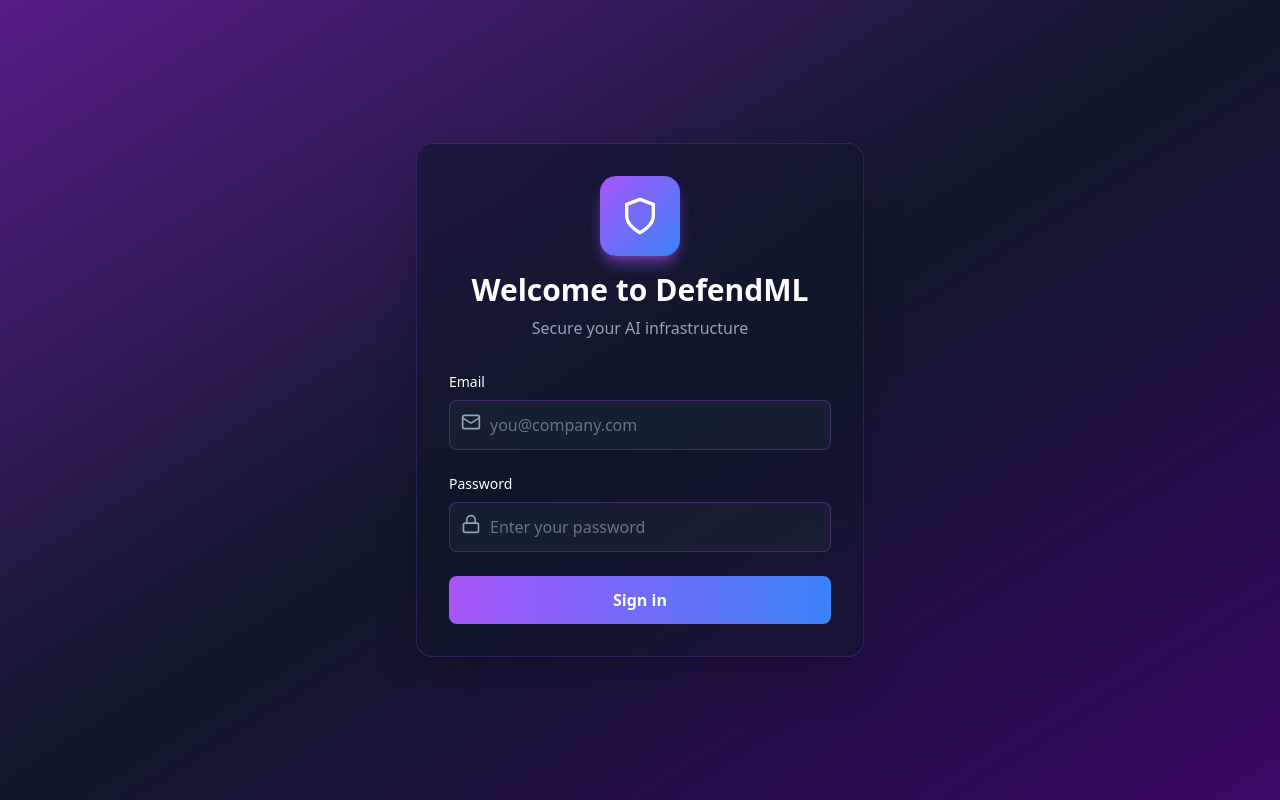
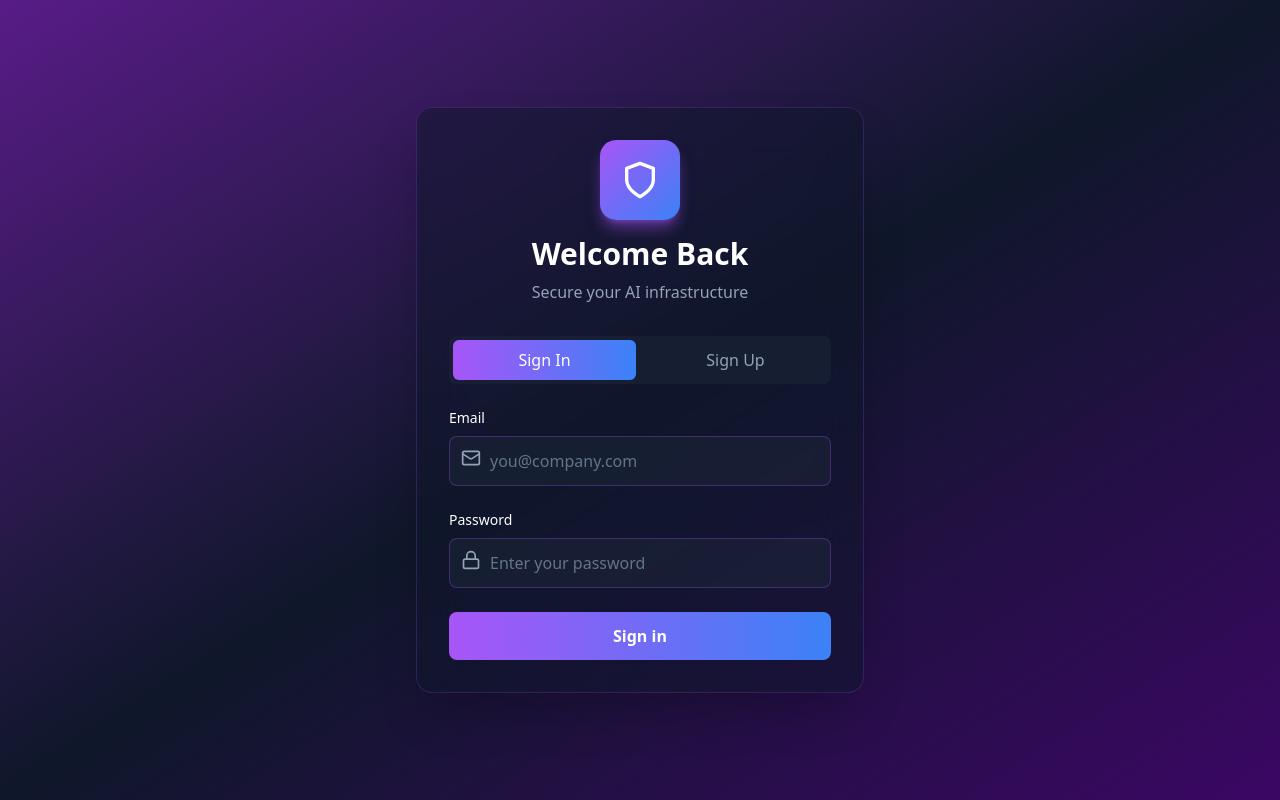
Before and after one commit to dsovan2004-beep/defendml-app, a Next.js app: page /login in a window 1280 px wide. Built offline with nearby package versions, Linux system fonts and the light colour scheme; no server answers.

Commit message:
Update login.tsx

```diff
--- a/src/pages/login.tsx
+++ b/src/pages/login.tsx
@@ -1,5 +1,5 @@
 import { useState, useEffect } from "react";
-import { Shield, Lock, Mail } from "lucide-react";
+import { Shield, Lock, Mail, User } from "lucide-react";
 import { createClient } from "@supabase/supabase-js";
 import { setDemoSession, isDemoEnabled, getDemoSession } from "../lib/authClient";
 
@@ -16,10 +16,25 @@ const demoCredentials = [
 ];
 
 export default function Login() {
+  const [mode, setMode] = useState<"signin" | "signup">("signin");
   const [email, setEmail] = useState("");
   const [password, setPassword] = useState("");
+  const [fullName, setFullName] = useState("");
   const [error, setError] = useState<string | null>(null);
+  const [success, setSuccess] = useState<string | null>(null);
   const [busy, setBusy] = useState(false);
+
+  // ✅ Check if we should auto-switch to signup mode based on URL params
+  useEffect(() => {
+    const params = new URLSearchParams(window.location.search);
+    const plan = params.get("plan");
+    const trial = params.get("trial");
+
+    // If coming from "Start Free Trial" or "Get Started", switch to signup mode
+    if (trial === "true" || plan === "starter" || plan === "growth") {
+      setMode("signup");
+    }
+  }, []);
 
   // ✅ Auto-redirect if user already has a Supabase or demo session
   useEffect(() => {
@@ -37,9 +52,10 @@ export default function Login() {
     })();
   }, []);
 
-  async function onSubmit(e: React.FormEvent) {
+  async function onSignIn(e: React.FormEvent) {
     e.preventDefault();
     setError(null);
+    setSuccess(null);
     setBusy(true);
 
     try {
@@ -69,6 +85,74 @@ export default function Login() {
     }
   }
 
+  async function onSignUp(e: React.FormEvent) {
+    e.preventDefault();
+    setError(null);
+    setSuccess(null);
+    setBusy(true);
+
+    try {
+      // Validate inputs
+      if (!fullName.trim()) {
+        throw new Error("Please enter your full name");
+      }
+      if (!email.trim()) {
+        throw new Error("Please enter your email");
+      }
+      if (password.length < 6) {
+        throw new Error("Password must be at least 6 characters");
+      }
+
+      // ✅ Step 1: Create new user with Supabase Auth
+      const { data, error: signUpError } = await supabase.auth.signUp({
+        email,
+        password,
+        options: {
+          data: {
+            full_name: fullName,
+            role: "viewer",
+          },
+        },
+      });
+
+      if (signUpError) throw signUpError;
+      if (!data.user) throw new Error("Failed to create user");
+
+      // ✅ Step 2: Insert into public.users table (if not auto-created by trigger)
+      // This ensures your app has the user data it needs
+      const { error: insertError } = await supabase
+        .from("users")
+        .insert({
+          auth_user_id: data.user.id,
+          email: email,
+          full_name: fullName,
+          role: "viewer",
+        });
+
+      // Ignore duplicate key errors (in case trigger already created it)
+      if (insertError && !insertError.message.includes("duplicate")) {
+        console.error("Failed to insert user into public.users:", insertError);
+        // Don't throw - the auth user was created, so proceed
+      }
+
+      // ✅ Step 3: Check if email confirmation is required
+      if (data.user && !data.session) {
+        setSuccess("Account created! Please check your email to verify your account.");
+        setEmail("");
+        setPassword("");
+        setFullName("");
+      } else {
+        // Auto sign-in if email confirmation is disabled
+        const params = new URLSearchParams(window.location.search);
+        window.location.replace(params.get("next") || "/overview");
+      }
+    } catch (err: any) {
+      setError(err?.message || "Failed to create account");
+    } finally {
+      setBusy(false);
+    }
+  }
+
   return (
     <div className="min-h-screen flex items-center justify-center bg-gradient-to-br from-purple-900 via-slate-900 to-purple-950 p-4">
       <div className="w-full max-w-md bg-slate-900/50 backdrop-blur-xl rounded-2xl border border-purple-500/20 p-8 shadow-2xl">
@@ -76,13 +160,57 @@ export default function Login() {
           <div className="inline-flex items-center justify-center w-20 h-20 bg-gradient-to-br from-purple-500 to-blue-500 rounded-2xl mb-4 shadow-lg shadow-purple-500/50">
             <Shield className="w-10 h-10 text-white" />
           </div>
-          <h1 className="text-3xl font-bold text-white mb-2">Welcome to DefendML</h1>
-          <p className="text-slate-400">Secure your AI infrastructure</p>
+          <h1 className="text-3xl font-bold text-white mb-2">
+            {mode === "signin" ? "Welcome Back" : "Start Your Free Trial"}
+          </h1>
+          <p className="text-slate-400">
+            {mode === "signin"
+              ? "Secure your AI infrastructure"
+              : "Create your account in seconds"}
+          </p>
         </div>
 
-        <form onSubmit={onSubmit} className="space-y-6">
+        {/* Toggle between Sign In and Sign Up */}
+        <div className="flex gap-2 mb-6 bg-slate-800/50 p-1 rounded-lg">
+          <button
+            type="button"
+            onClick={() => {
+              setMode("signin");
+              setError(null);
+              setSuccess(null);
+            }}
+            className={`flex-1 py-2 px-4 rounded-md font-medium transition-all ${
+              mode === "signin"
+                ? "bg-gradient-to-r from-purple-500 to-blue-500 text-white"
+                : "text-slate-400 hover:text-white"
+            }`}
+          >
+            Sign In
+          </button>
+          <button
+            type="button"
+            onClick={() => {
+              setMode("signup");
+              setError(null);
+              setSuccess(null);
+            }}
+            className={`flex-1 py-2 px-4 rounded-md font-medium transition-all ${
+              mode === "signup"
+                ? "bg-gradient-to-r from-purple-500 to-blue-500 text-white"
+                : "text-slate-400 hover:text-white"
+            }`}
+          >
+            Sign Up
+          </button>
+        </div>
+
+        {/* Sign In Form */}
+        {mode === "signin" && (
+          <form onSubmit={onSignIn} className="space-y-6">
             <div>
-            <label htmlFor="email" className="block text-sm font-medium text-white mb-2">Email</label>
+              <label htmlFor="email" className="block text-sm font-medium text-white mb-2">
+                Email
+              </label>
               <div className="relative">
                 <Mail className="absolute left-3 top-3 text-slate-400 w-5 h-5" />
                 <input
@@ -97,7 +225,9 @@ export default function Login() {
               </div>
             </div>
             <div>
-            <label htmlFor="password" className="block text-sm font-medium text-white mb-2">Password</label>
+              <label htmlFor="password" className="block text-sm font-medium text-white mb-2">
+                Password
+              </label>
               <div className="relative">
                 <Lock className="absolute left-3 top-3 text-slate-400 w-5 h-5" />
                 <input
@@ -126,8 +256,92 @@ export default function Login() {
               {busy ? "Signing in..." : "Sign in"}
             </button>
           </form>
+        )}
 
-        {isDemoEnabled() && (
+        {/* Sign Up Form */}
+        {mode === "signup" && (
+          <form onSubmit={onSignUp} className="space-y-6">
+            <div>
+              <label htmlFor="fullName" className="block text-sm font-medium text-white mb-2">
+                Full Name
+              </label>
+              <div className="relative">
+                <User className="absolute left-3 top-3 text-slate-400 w-5 h-5" />
+                <input
+                  id="fullName"
+                  type="text"
+                  value={fullName}
+                  onChange={(e) => setFullName(e.target.value)}
+                  required
+                  className="w-full pl-10 pr-4 py-3 bg-slate-800/50 border border-purple-500/30 rounded-lg text-white placeholder-slate-500 focus:outline-none focus:ring-2 focus:ring-purple-500"
+                  placeholder="John Doe"
+                />
+              </div>
+            </div>
+            <div>
+              <label htmlFor="signup-email" className="block text-sm font-medium text-white mb-2">
+                Email
+              </label>
+              <div className="relative">
+                <Mail className="absolute left-3 top-3 text-slate-400 w-5 h-5" />
+                <input
+                  id="signup-email"
+                  type="email"
+                  value={email}
+                  onChange={(e) => setEmail(e.target.value)}
+                  required
+                  className="w-full pl-10 pr-4 py-3 bg-slate-800/50 border border-purple-500/30 rounded-lg text-white placeholder-slate-500 focus:outline-none focus:ring-2 focus:ring-purple-500"
+                  placeholder="you@company.com"
+                />
+              </div>
+            </div>
+            <div>
+              <label htmlFor="signup-password" className="block text-sm font-medium text-white mb-2">
+                Password
+              </label>
+              <div className="relative">
+                <Lock className="absolute left-3 top-3 text-slate-400 w-5 h-5" />
+                <input
+                  id="signup-password"
+                  type="password"
+                  value={password}
+                  onChange={(e) => setPassword(e.target.value)}
+                  required
+                  minLength={6}
+                  className="w-full pl-10 pr-4 py-3 bg-slate-800/50 border border-purple-500/30 rounded-lg text-white placeholder-slate-500 focus:outline-none focus:ring-2 focus:ring-purple-500"
+                  placeholder="At least 6 characters"
+                />
+              </div>
+              <p className="mt-1 text-xs text-slate-400">Must be at least 6 characters</p>
+            </div>
+
+            {error && (
+              <div className="bg-red-500/10 border border-red-500/30 text-red-400 px-4 py-3 rounded-lg text-sm">
+                {error}
+              </div>
+            )}
+
+            {success && (
+              <div className="bg-green-500/10 border border-green-500/30 text-green-400 px-4 py-3 rounded-lg text-sm">
+                {success}
+              </div>
+            )}
+
+            <button
+              type="submit"
+              disabled={busy}
+              className="w-full py-3 px-4 bg-gradient-to-r from-purple-500 to-blue-500 hover:from-purple-600 hover:to-blue-600 disabled:opacity-50 text-white font-semibold rounded-lg transition-all duration-200"
+            >
+              {busy ? "Creating account..." : "Start Free Trial"}
+            </button>
+
+            <p className="text-xs text-slate-400 text-center">
+              By signing up, you agree to our Terms of Service and Privacy Policy
+            </p>
+          </form>
+        )}
+
+        {mode === "signin" && isDemoEnabled() && (
           <div className="mt-6 text-center text-xs text-purple-300/80">
             <p>Demo mode enabled — try <b>superadmin@test.com / DefendML@2025</b></p>
           </div>
```
Lines whose indentation alone changed are shown as unchanged.
